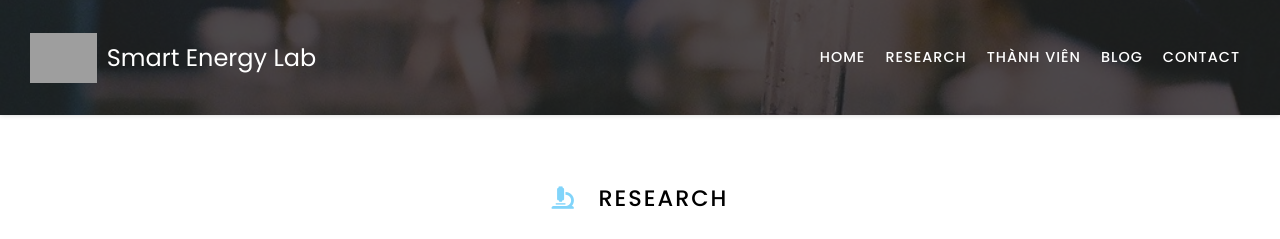
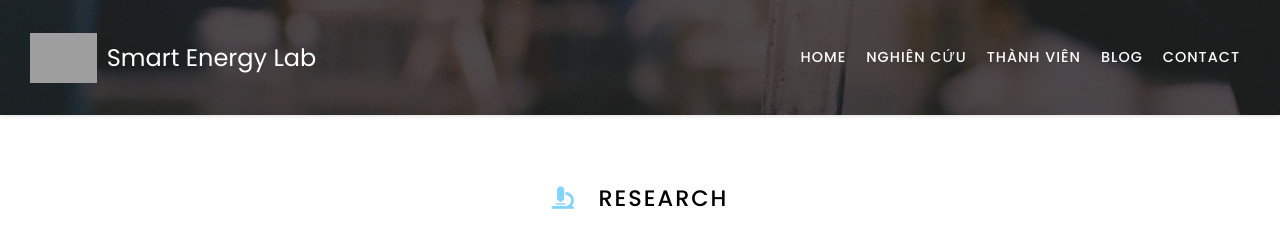
Before and after one commit to selabhust/home, a Jekyll site: the page built from research/index.md, in a window 1280 px wide. Shown: the top 239 px of the page. Built offline with Jekyll 4.4.1, drawn with Linux system fonts in a browser that asks for light colours; nearby versions of some CDN libraries; grey boxes are pictures that could not be loaded.

Commit message:
Update index.md

```diff
--- a/research/index.md
+++ b/research/index.md
@@ -1,5 +1,5 @@
 ---
-title: Research
+title: Nghiên cứu
 nav:
   order: 2
   tooltip: Published works
```
